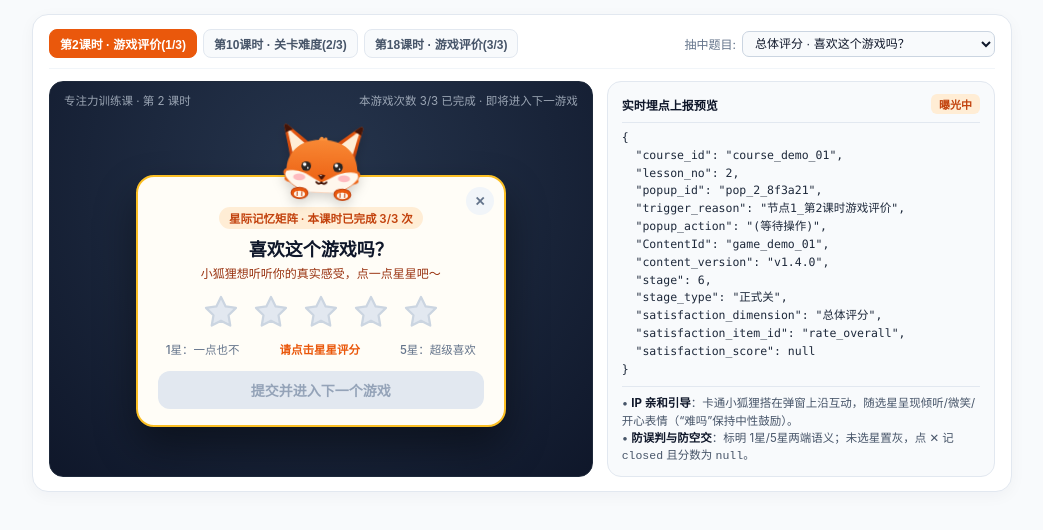
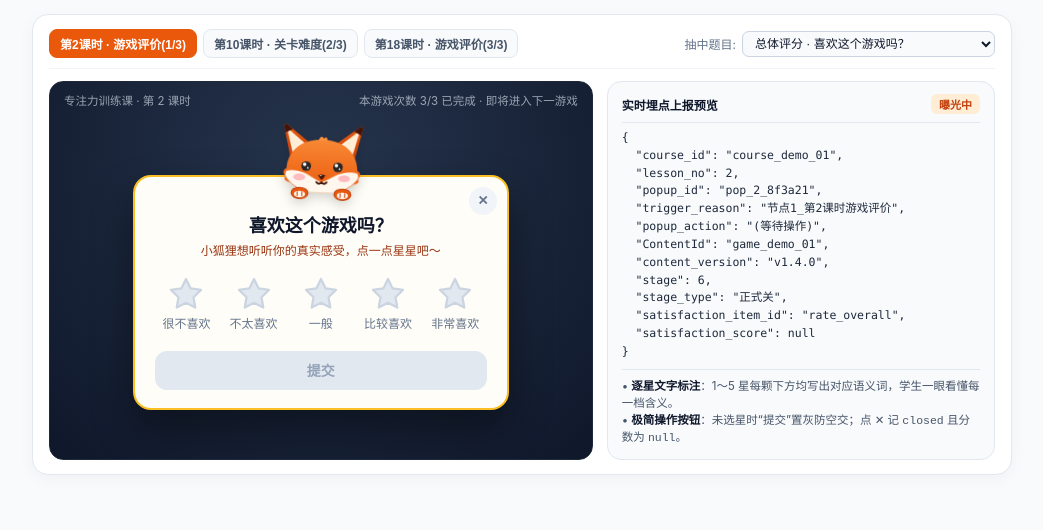
Before and after one commit to siakrulee/game-satisfaction-popup-demo, a plain HTML site: page index.html in a window 1280 px wide. Shown: the whole page, without its empty margins (118-1161 px from the left). Drawn offline with Linux system fonts and the light colour scheme.

Commit message:
Refine popup UI: remove top pill, add per-star labels, shorten submit button

```diff
--- a/index.html
+++ b/index.html
@@ -34,11 +34,7 @@
       border-bottom: 1px solid #f1f5f9;
       font-size: 12px;
     }
-    .tabs {
-      display: flex;
-      flex-wrap: wrap;
-      gap: 6px;
-    }
+    .tabs { display: flex; flex-wrap: wrap; gap: 6px; }
     .scene-tab {
       padding: 5px 10px;
       border-radius: 8px;
@@ -50,21 +46,9 @@
       cursor: pointer;
       transition: all 0.15s ease;
     }
-    .scene-tab:hover {
-      border-color: #cbd5e1;
-      color: #0f172a;
-    }
-    .scene-tab.active {
-      background: #ea580c;
-      border-color: #ea580c;
-      color: #ffffff;
-    }
-    .q-picker {
-      display: flex;
-      align-items: center;
-      gap: 6px;
-      color: #64748b;
-    }
+    .scene-tab:hover { border-color: #cbd5e1; color: #0f172a; }
+    .scene-tab.active { background: #ea580c; border-color: #ea580c; color: #ffffff; }
+    .q-picker { display: flex; align-items: center; gap: 6px; color: #64748b; }
     .q-picker select {
       background: #f8fafc;
       color: #0f172a;
@@ -81,15 +65,13 @@
       gap: 14px;
       align-items: stretch;
     }
-    @media (max-width: 720px) {
-      .main-grid { grid-template-columns: 1fr; }
-    }
+    @media (max-width: 720px) { .main-grid { grid-template-columns: 1fr; } }
     .viewport {
       position: relative;
       border-radius: 14px;
       background: radial-gradient(circle at 50% 24%, #26354d 0%, #0f172a 100%);
       border: 1px solid #1e293b;
-      min-height: 368px;
+      min-height: 360px;
       padding: 62px 18px 18px;
       display: flex;
       align-items: center;
@@ -110,11 +92,11 @@
     .popup-card {
       position: relative;
       width: 100%;
-      max-width: 370px;
+      max-width: 376px;
       background: #fffdf7;
       border: 2px solid #fbbf24;
       border-radius: 18px;
-      padding: 30px 20px 16px;
+      padding: 34px 20px 18px;
       box-shadow: 0 20px 40px rgba(0, 0, 0, 0.42);
       color: #1e293b;
     }
@@ -152,80 +134,55 @@
       justify-content: center;
       transition: background 0.15s;
     }
-    .btn-close:hover {
-      background: #fee2e2;
-      color: #dc2626;
-    }
-    .badge-row {
-      text-align: center;
-      margin-bottom: 6px;
-    }
-    .ctx-badge {
-      display: inline-block;
-      background: #ffedd5;
-      color: #c2410c;
-      font-size: 11.5px;
-      font-weight: 600;
-      padding: 3px 10px;
-      border-radius: 999px;
-    }
+    .btn-close:hover { background: #fee2e2; color: #dc2626; }
     .q-title {
       text-align: center;
       font-size: 18px;
       font-weight: 700;
       color: #0f172a;
-      margin-bottom: 3px;
+      margin-bottom: 4px;
     }
     .fox-speech {
       text-align: center;
       font-size: 12px;
       color: #9a3412;
-      margin-bottom: 10px;
+      margin-bottom: 14px;
     }
-    .stars-row {
-      display: flex;
-      align-items: center;
-      justify-content: center;
-      gap: 8px;
-      margin-bottom: 5px;
+    .stars-grid {
+      display: grid;
+      grid-template-columns: repeat(5, 1fr);
+      gap: 4px;
+      margin-bottom: 16px;
     }
-    .star-btn {
+    .star-col {
       background: transparent;
       border: none;
-      padding: 3px;
+      padding: 4px 2px;
+      border-radius: 8px;
       cursor: pointer;
+      display: flex;
+      flex-direction: column;
+      align-items: center;
+      gap: 5px;
       transition: transform 0.15s ease;
     }
-    .star-btn:hover { transform: scale(1.15); }
-    .star-btn:active { transform: scale(0.94); }
-    .scale-labels {
-      display: flex;
-      align-items: center;
-      justify-content: space-between;
-      padding: 0 8px;
-      margin-bottom: 14px;
-      font-size: 11.5px;
-      color: #64748b;
-      font-weight: 500;
-    }
-    .scale-selected {
-      color: #ea580c;
-      font-weight: 700;
+    .star-col:hover { transform: translateY(-2px) scale(1.06); }
+    .star-col:active { transform: scale(0.96); }
+    .star-label {
+      font-size: 12px;
+      line-height: 1.2;
+      white-space: nowrap;
     }
     .btn-submit {
       width: 100%;
-      padding: 9px 0;
+      padding: 9.5px 0;
       border-radius: 12px;
       border: none;
       font-size: 14px;
       font-weight: 700;
       transition: opacity 0.15s;
     }
-    .result-box {
-      text-align: center;
-      color: #f8fafc;
-      padding: 0 16px;
-    }
+    .result-box { text-align: center; color: #f8fafc; padding: 0 16px; }
     .result-box .emoji { font-size: 28px; margin-bottom: 6px; }
     .result-box .r-title { font-size: 15px; font-weight: 700; margin-bottom: 6px; }
     .result-box .r-desc { font-size: 12px; color: #cbd5e1; margin-bottom: 12px; }
@@ -376,21 +333,12 @@
 
           <button id="btn-close" class="btn-close" title="主动关闭（不记分，扣减1次课程配额）">✕</button>
 
-          <div class="badge-row">
-            <span id="context-badge" class="ctx-badge">星际记忆矩阵 · 本课时已完成 3/3 次</span>
-          </div>
           <h3 id="question-title" class="q-title">喜欢这个游戏吗？</h3>
           <p id="fox-speech" class="fox-speech">小狐狸想听听你的真实感受，点一点星星吧～</p>
 
-          <div id="stars-row" class="stars-row"></div>
+          <div id="stars-row" class="stars-grid"></div>
 
-          <div class="scale-labels">
-            <span id="label-min">1星：一点也不</span>
-            <span id="label-selected" class="scale-selected">请点击星星评分</span>
-            <span id="label-max">5星：超级喜欢</span>
-          </div>
-
-          <button id="btn-submit" class="btn-submit" disabled>提交并进入下一个游戏</button>
+          <button id="btn-submit" class="btn-submit" disabled>提交</button>
         </div>
 
         <div id="result-state" class="result-box hidden">
@@ -410,8 +358,8 @@
           <pre id="payload-box"></pre>
         </div>
         <div class="ins-foot">
-          <div>• <strong>IP 亲和引导</strong>：卡通小狐狸搭在弹窗上沿互动，随选星呈现倾听/微笑/开心表情（“难吗”保持中性鼓励）。</div>
-          <div>• <strong>防误判与防空交</strong>：标明 1星/5星两端语义；未选星置灰，点 ✕ 记 <code>closed</code> 且分数为 <code>null</code>。</div>
+          <div>• <strong>逐星文字标注</strong>：1～5 星每颗下方均写出对应语义词，学生一眼看懂每一档含义。</div>
+          <div>• <strong>极简操作按钮</strong>：未选星时“提交”置灰防空交；点 ✕ 记 <code>closed</code> 且分数为 <code>null</code>。</div>
         </div>
       </div>
     </div>
@@ -419,53 +367,29 @@
 
   <script>
     const GAME_QUESTIONS = {
-      rate_overall: {
-        dim: '总体评分', title: '喜欢这个游戏吗？',
-        min: '1星：一点也不', max: '5星：超级喜欢',
-        words: ['一点也不喜欢', '不太喜欢', '一般般', '比较喜欢', '超级喜欢！']
-      },
-      rate_guidance: {
-        dim: '教程引导', title: '你清楚这个游戏的规则吗？',
-        min: '1星：完全不懂', max: '5星：非常清楚',
-        words: ['完全没看懂', '有点迷糊', '大概明白', '比较清楚', '非常清楚！']
-      },
-      rate_ui: {
-        dim: '界面体验', title: '你喜欢这个游戏的画面吗？',
-        min: '1星：不喜欢', max: '5星：非常好看',
-        words: ['一点不喜欢', '不太好看', '一般般', '挺好看的', '非常好看！']
-      },
-      rate_interaction: {
-        dim: '操作体验', title: '你觉得这个游戏好不好操作？',
-        min: '1星：很难按准', max: '5星：非常顺手',
-        words: ['很难操作', '不太顺手', '一般般', '比较好用', '非常顺手！']
-      },
-      rate_fun: {
-        dim: '游戏趣味性', title: '你喜欢这个游戏的玩法吗？',
-        min: '1星：很无聊', max: '5星：太好玩了',
-        words: ['觉得很无聊', '不太好玩', '一般般', '挺好玩的', '太好玩了！']
-      }
+      rate_overall: { title: '喜欢这个游戏吗？', labels: ['很不喜欢', '不太喜欢', '一般', '比较喜欢', '非常喜欢'] },
+      rate_guidance: { title: '你清楚这个游戏的规则吗？', labels: ['完全不懂', '不太清楚', '一般', '比较清楚', '非常清楚'] },
+      rate_ui: { title: '你喜欢这个游戏的画面吗？', labels: ['很不喜欢', '不太喜欢', '一般', '比较喜欢', '非常喜欢'] },
+      rate_interaction: { title: '你觉得这个游戏好不好操作？', labels: ['很难操作', '不太顺手', '一般', '比较顺手', '非常顺手'] },
+      rate_fun: { title: '你喜欢这个游戏的玩法吗？', labels: ['很无聊', '不太好玩', '一般', '比较好玩', '非常好玩'] }
     };
 
     const SCENES = {
       l2: {
         lesson_no: 2, quotaLeftAfter: '2 / 3 次',
         hudLeft: '专注力训练课 · 第 2 课时',
-        badge: '星际记忆矩阵 · 本课时已完成 3/3 次',
         stage: 6, trigger: '节点1_第2课时游戏评价', type: 'game'
       },
       l10: {
         lesson_no: 10, quotaLeftAfter: '1 / 3 次',
         hudLeft: '专注力训练课 · 第 10 课时',
-        badge: '方块旋转 · 第 9 关（最后一次正式完成）',
         stage: 9, trigger: '节点2_第10课时关卡难度评价', type: 'diff',
-        item_id: 'rate_difficulty', dim: '难度适配', title: '你觉得这一关难吗？',
-        min: '1星：一点不难', max: '5星：非常难',
-        words: ['一点也不难', '不太难', '难度适中', '有点难', '非常难！']
+        item_id: 'rate_difficulty', title: '你觉得这一关难吗？',
+        labels: ['一点不难', '不太难', '难度适中', '有点难', '非常难']
       },
       l18: {
         lesson_no: 18, quotaLeftAfter: '0 / 3 次（本课程配额全部完成）',
         hudLeft: '专注力训练课 · 第 18 课时',
-        badge: '森林寻踪 · 本课时已完成 2/2 次',
         stage: 14, trigger: '节点3_第18课时游戏评价_避重抽取', type: 'game'
       }
     };
@@ -483,9 +407,7 @@
 
     function getCurrentQ() {
       const sc = SCENES[state.sceneKey];
-      if (sc.type === 'diff') {
-        return { item_id: sc.item_id, dim: sc.dim, title: sc.title, min: sc.min, max: sc.max, words: sc.words };
-      }
+      if (sc.type === 'diff') return { item_id: sc.item_id, title: sc.title, labels: sc.labels };
       return { item_id: state.gameItemKey, ...GAME_QUESTIONS[state.gameItemKey] };
     }
 
@@ -532,26 +454,28 @@
 
     function renderStars() {
       starsRow.innerHTML = '';
+      const q = getCurrentQ();
       const activeVal = state.hoverScore ?? state.score ?? 0;
       for (let i = 1; i <= 5; i++) {
         const lit = i <= activeVal;
+        const isCurrent = i === activeVal;
         const btn = document.createElement('button');
         btn.type = 'button';
-        btn.className = 'star-btn';
-        btn.innerHTML = `<svg width="36" height="36" viewBox="0 0 24 24" fill="${lit ? '#f59e0b' : '#e2e8f0'}" stroke="${lit ? '#d97706' : '#cbd5e1'}" stroke-width="1.5" stroke-linejoin="round"><polygon points="12 2 15.09 8.26 22 9.27 17 14.14 18.18 21.02 12 17.77 5.82 21.02 7 14.14 2 9.27 8.91 8.26 12 2"/></svg>`;
-        btn.addEventListener('mouseenter', () => { state.hoverScore = i; updateLabelsAndStars(); });
-        btn.addEventListener('mouseleave', () => { state.hoverScore = null; updateLabelsAndStars(); });
+        btn.className = 'star-col';
+        btn.innerHTML = `
+          <svg width="36" height="36" viewBox="0 0 24 24" fill="${lit ? '#f59e0b' : '#e2e8f0'}" stroke="${lit ? '#d97706' : '#cbd5e1'}" stroke-width="1.5" stroke-linejoin="round"><polygon points="12 2 15.09 8.26 22 9.27 17 14.14 18.18 21.02 12 17.77 5.82 21.02 7 14.14 2 9.27 8.91 8.26 12 2"/></svg>
+          <span class="star-label" style="font-weight:${isCurrent ? '700' : '500'};color:${isCurrent ? '#ea580c' : (lit ? '#b45309' : '#64748b')};">${q.labels[i - 1]}</span>
+        `;
+        btn.addEventListener('mouseenter', () => { state.hoverScore = i; updateStarsAndFox(); });
+        btn.addEventListener('mouseleave', () => { state.hoverScore = null; updateStarsAndFox(); });
         btn.addEventListener('click', () => { state.score = i; state.action = 'pending'; render(); });
         starsRow.appendChild(btn);
       }
     }
 
-    function updateLabelsAndStars() {
+    function updateStarsAndFox() {
       renderStars();
-      const q = getCurrentQ();
-      const activeVal = state.hoverScore ?? state.score;
-      document.getElementById('label-selected').textContent = activeVal ? `${activeVal} 星 · ${q.words[activeVal - 1]}` : '请点击星星评分';
-      updateFoxExpression(activeVal);
+      updateFoxExpression(state.hoverScore ?? state.score);
     }
 
     function renderPayload() {
@@ -567,7 +491,6 @@
         content_version: 'v1.4.0',
         stage: sc.stage,
         stage_type: '正式关',
-        satisfaction_dimension: q.dim,
         satisfaction_item_id: q.item_id,
         satisfaction_score: state.action === 'closed' ? null : state.score
       };
@@ -583,10 +506,7 @@
       });
       gameQWrap.style.display = sc.type === 'game' ? 'flex' : 'none';
       document.getElementById('bg-hud-left').textContent = sc.hudLeft;
-      document.getElementById('context-badge').textContent = sc.badge;
       document.getElementById('question-title').textContent = q.title;
-      document.getElementById('label-min').textContent = q.min;
-      document.getElementById('label-max').textContent = q.max;
 
       if (state.action === 'pending') {
         popupCard.classList.remove('hidden');
@@ -611,7 +531,7 @@
         btnSubmit.style.color = '#94a3b8';
         btnSubmit.style.cursor = 'not-allowed';
       }
-      updateLabelsAndStars();
+      updateStarsAndFox();
       renderPayload();
     }
 
```
